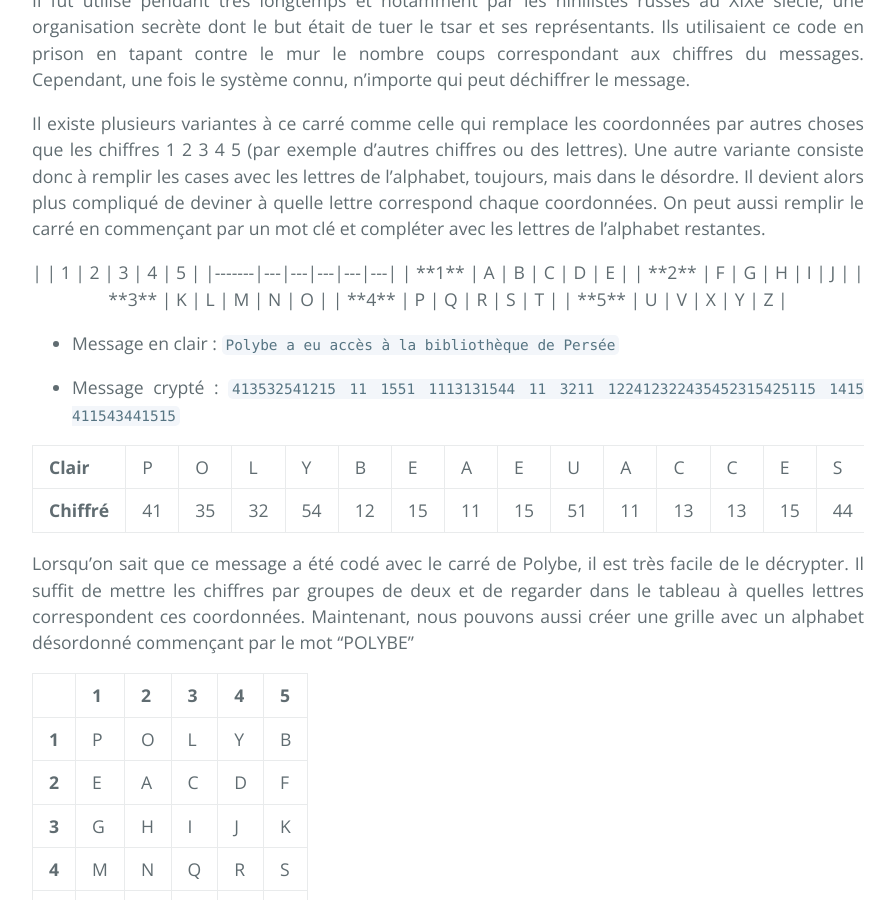
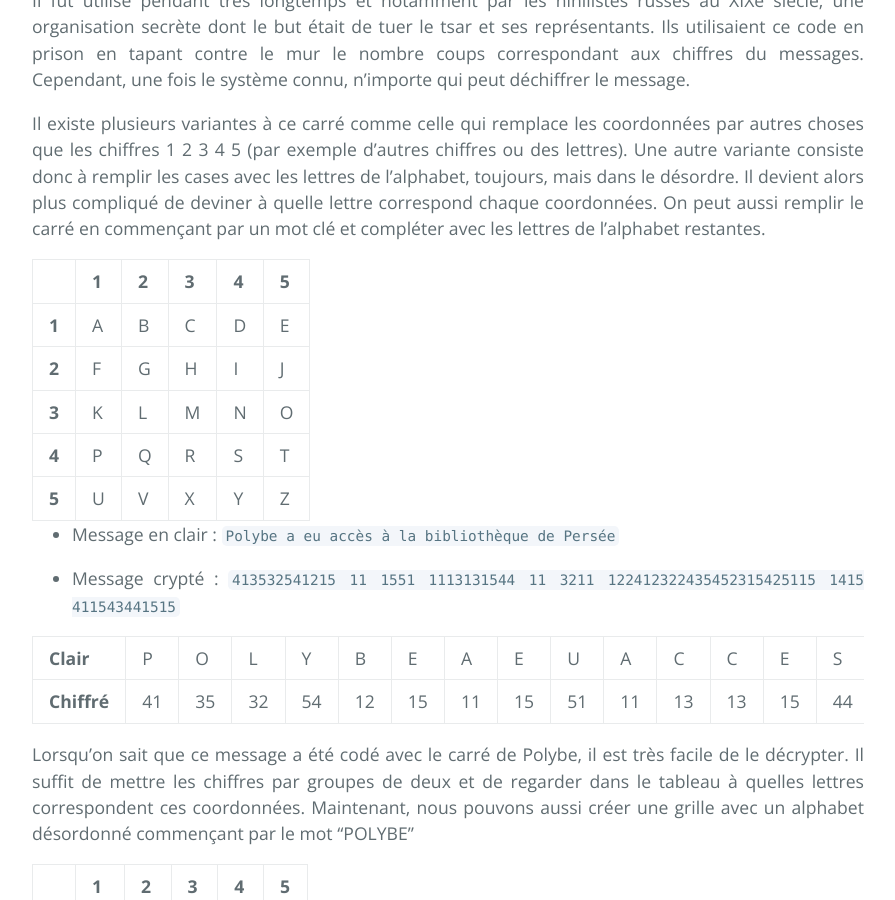
Before and after one commit to SamuelGallay/CryptoTPE, a Jekyll site: the page built from pages/1_Antiquite/2_polybe.md, in a window 1280 px wide and 900 px high, scrolled down 1777 px. Shown: the whole window, without its empty margins (192-1087 px from the left). Built offline with Jekyll 4.4.1, drawn with Linux system fonts in a browser that asks for light colours; our own code applies the rules of GitHub Pages for plain Markdown files.

Commit message:
Update 2_polybe.md

```diff
--- a/pages/1_Antiquite/2_polybe.md
+++ b/pages/1_Antiquite/2_polybe.md
@@ -32,14 +32,14 @@ Il fut utilisé pendant très longtemps et notamment par les nihilistes russes a
 
 Il existe plusieurs variantes à ce carré comme celle qui remplace les coordonnées par autres choses que les chiffres 1 2 3 4 5 (par exemple d’autres chiffres ou des lettres). Une autre variante consiste donc à remplir les cases avec les lettres de l’alphabet, toujours, mais dans le désordre. Il devient alors plus compliqué de deviner à quelle lettre correspond chaque coordonnées. On peut aussi remplir le carré en commençant par un mot clé et compléter avec les lettres de l’alphabet restantes.
 
-<p align="center">
+
 |       | 1 | 2 | 3 | 4 | 5 |
 |-------|---|---|---|---|---|
 | **1** | A | B | C | D | E |
 | **2** | F | G | H | I | J |
 | **3** | K | L | M | N | O |
 | **4** | P | Q | R | S | T |
-| **5** | U | V | X | Y | Z | </p>
+| **5** | U | V | X | Y | Z |
 
 * Message en clair : `Polybe a eu accès à la bibliothèque de Persée`
 
```
